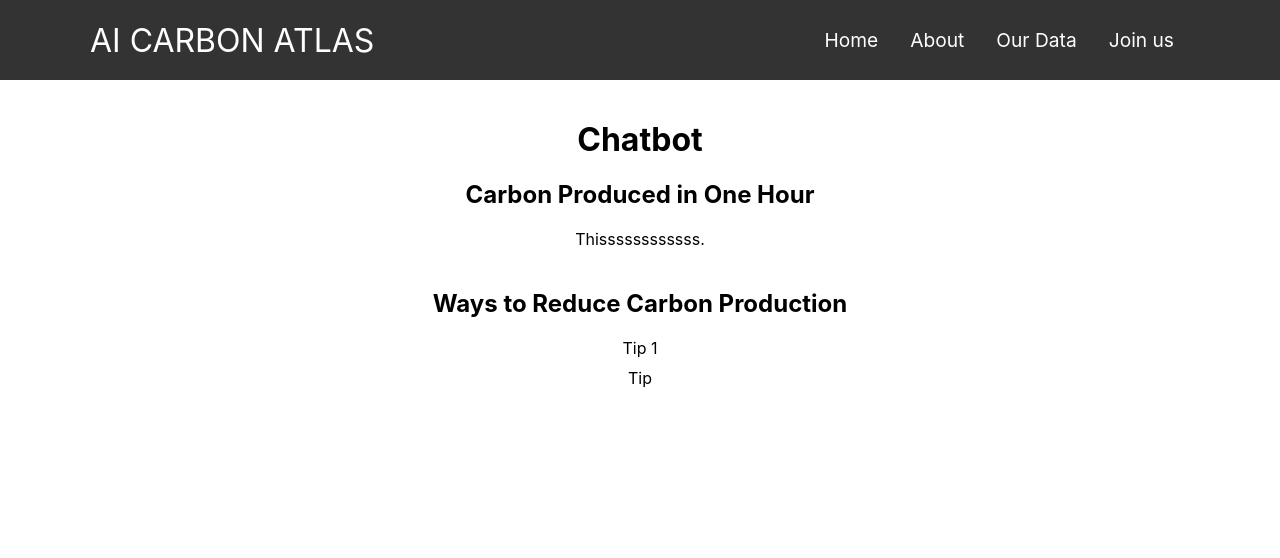
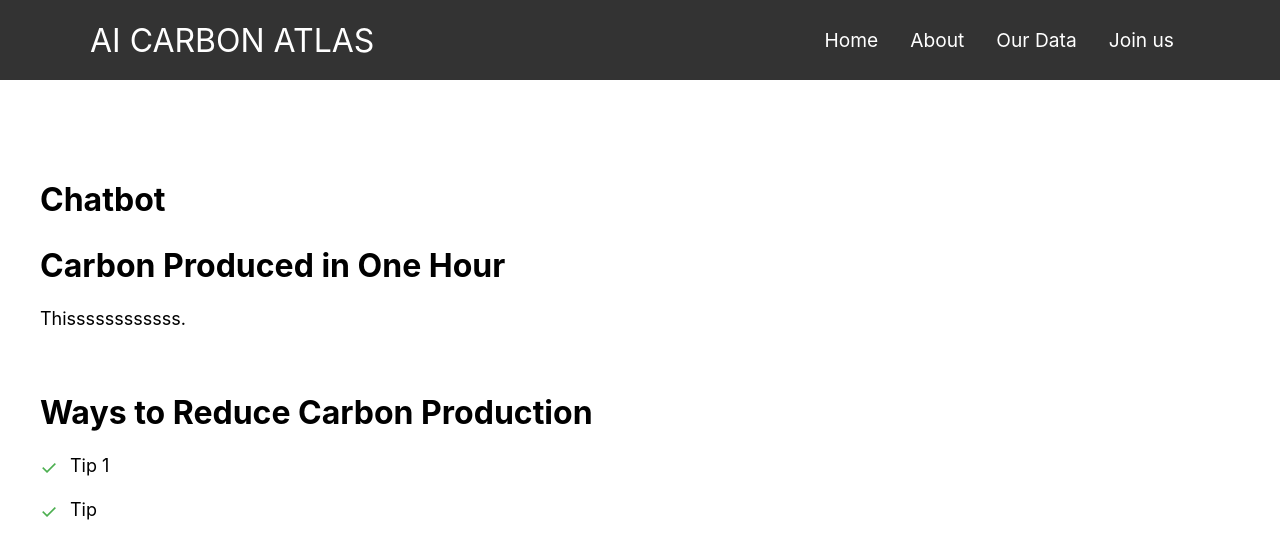
Before and after one commit to mpanojulesoreste/ai-carbon-atlas, a React (Create React App) app: page /chatbot in a window 1280 px wide. Shown: the top 558 px of the page. Built offline with nearby package versions, Linux system fonts and the light colour scheme.

Commit message:
type shit

```diff
--- a/src/components/CarbonDiagram.js
+++ b/src/components/CarbonDiagram.js
@@ -12,7 +12,7 @@ const CarbonDiagram = () => {
   <div className="line line-2"></div>
   <div className="line line-3"></div>
   <div className="diagram-element chatbots">
-  <Link to="/chatbot" className="diagram-element chatbots">
+  <Link to="/chatbot">
   <div>CHATBOTS</div>
 </Link>
 </div>
--- a/src/components/ChatbotPage.css
+++ b/src/components/ChatbotPage.css
@@ -1,13 +1,30 @@
 .chatbot-page {
-    text-align: center;
+  max-width: 1200px;
+  margin: 0 auto;
+  padding: 40px;
 }
 
 .chatbot-content {
-    margin-top: 40px;
+  margin-top: 60px;
 }
 
 .carbon-info {
-    margin-bottom: 40px;
+  margin-bottom: 60px;
+}
+
+.carbon-info h2 {
+  font-size: 32px;
+  margin-bottom: 20px;
+}
+
+.carbon-info p {
+  font-size: 18px;
+  line-height: 1.6;
+}
+
+.carbon-reduction h2 {
+  font-size: 32px;
+  margin-bottom: 20px;
 }
 
 .carbon-reduction ul {
@@ -16,5 +33,17 @@
 }
 
 .carbon-reduction li {
-    margin-bottom: 10px;
+  font-size: 18px;
+  line-height: 1.6;
+  margin-bottom: 15px;
+  position: relative;
+  padding-left: 30px;
 }
+
+.carbon-reduction li:before {
+  content: '✓';
+  position: absolute;
+  left: 0;
+  color: #4caf50;
+  font-size: 20px;
+}
```
Lines whose indentation alone changed are shown as unchanged.
